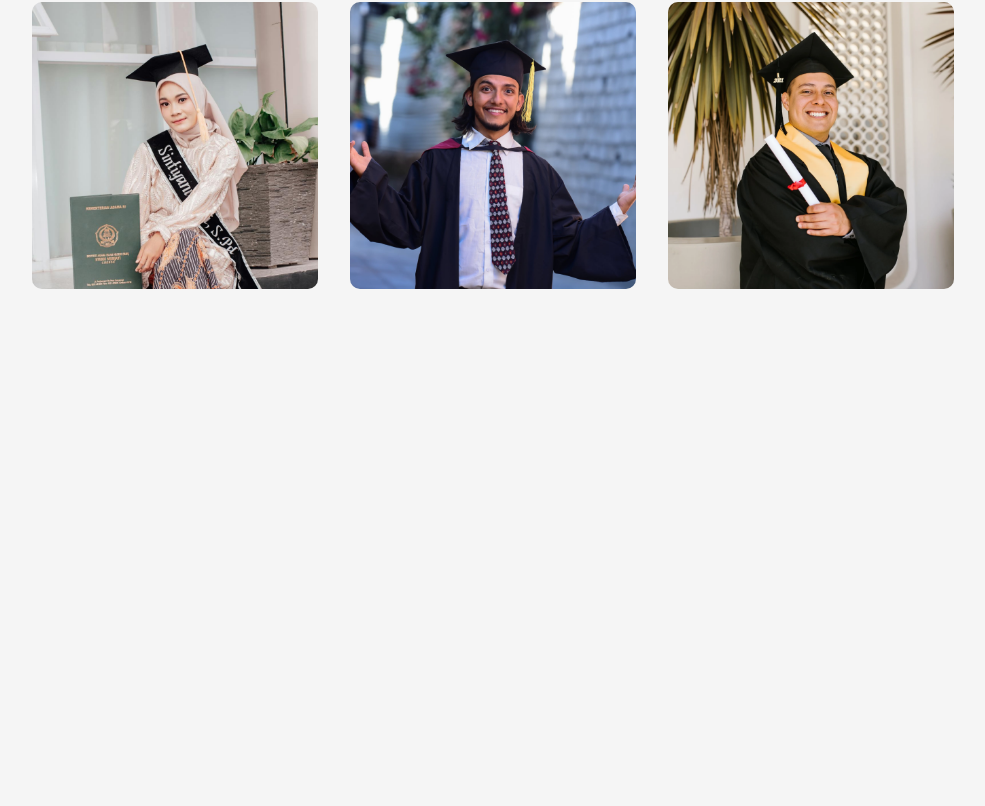
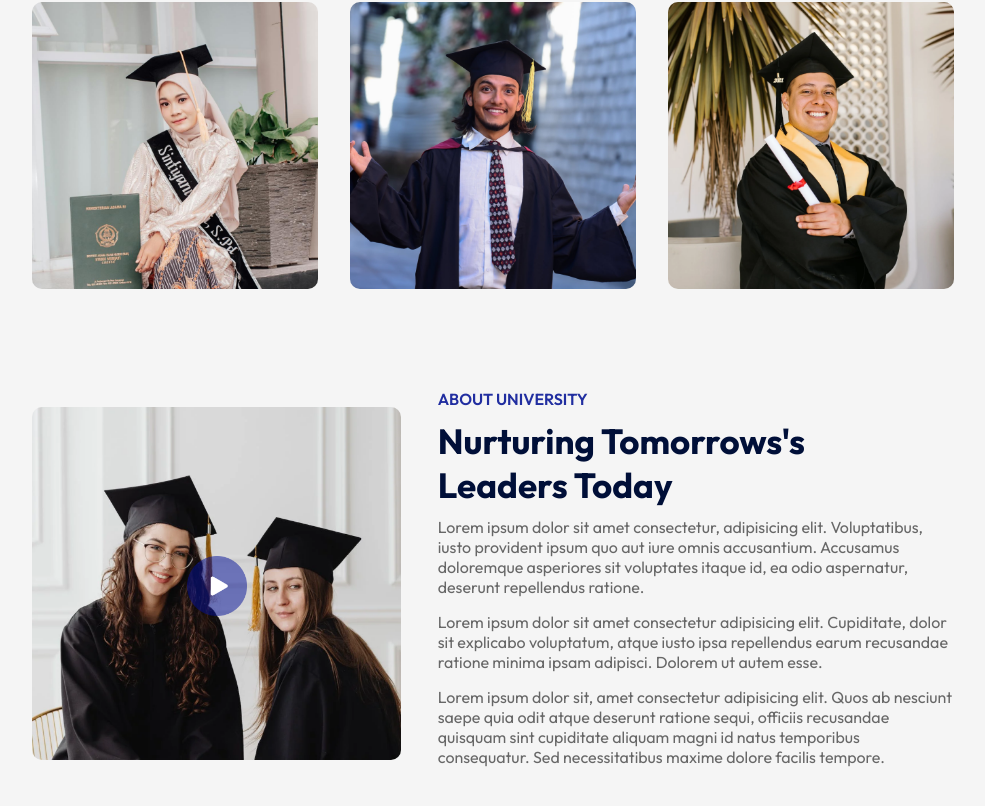
Before and after one commit to Vrushabh-Kun-Dev/edusity_college-website-react, a React (Vite) app: page / in a window 1280 px wide. Shown: the part 1012-1818 px from the top of the page, without its empty margins (147-1132 px from the left). Before the commit the page ends 1381 px from the top, so only its background shows below. Built offline with nearby package versions, Linux system fonts and the light colour scheme.

Commit message:
About Section is Added

```diff
--- a/src/App.jsx
+++ b/src/App.jsx
@@ -1,3 +1,4 @@
+import About from "./Components/About/About";
 import Hero from "./Components/Hero/Hero";
 import Navbar from "./Components/Navbar/Navbar";
 import Programs from "./Components/Programs/Programs";
@@ -11,6 +12,7 @@ const App = () => {
       <div className="container">
         <Title subTitle="Our Program" title="What We Offer"/>
         <Programs />
+        <About/>
       </div>
     </>
   );
--- /dev/null
+++ b/src/Components/About/About.css
@@ -0,0 +1,45 @@
+.about {
+    margin: 100px auto;
+    display: flex;
+    align-items: center;
+    justify-content: space-between;
+    width: 90%;
+
+}
+.about-left{
+    flex-basis: 40%;
+    position: relative;
+
+}
+.about-right{
+    flex-basis: 56%;
+
+}
+.about-img{
+    width: 100%;
+    border-radius: 10px;
+
+}
+.play-icon{
+    width: 60px;
+    position: absolute;
+    top: 50%;
+    left: 50%;
+    transform: translate(-50%, -50%);
+}
+.about h3{
+    font-weight: 600;
+    font-size: 16px;
+    color: #212EA0;
+
+}
+.about h2{
+    font-size: 35px;
+    color: #000F38;
+    margin: 10px 0;
+    max-width: 400px;
+}
+.about p{
+    color: #676767;
+    margin-bottom: 15px;
+}
--- /dev/null
+++ b/src/Components/About/About.jsx
@@ -0,0 +1,25 @@
+import "./About.css";
+import about_img from "../../assets/about.png";
+import play_icon from '../../assets/play-icon.png'
+
+const About = () => {
+  return (
+    <>
+      <div className="about">
+        <div className="about-left">
+          <img src={about_img} alt="about_img" className="about-img" />
+          <img src={play_icon} alt="play_icon" className="play-icon" />
+        </div>
+        <div className="about-right">
+            <h3>ABOUT UNIVERSITY</h3>
+            <h2>Nurturing Tomorrows's Leaders Today</h2>
+            <p>Lorem ipsum dolor sit amet consectetur, adipisicing elit. Voluptatibus, iusto provident ipsum quo aut iure omnis accusantium. Accusamus doloremque asperiores sit voluptates itaque id, ea odio aspernatur, deserunt repellendus ratione.</p>
+            <p>Lorem ipsum dolor sit amet consectetur adipisicing elit. Cupiditate, dolor sit explicabo voluptatum, atque iusto ipsa repellendus earum recusandae ratione minima ipsam adipisci. Dolorem ut autem esse.</p>
+            <p>Lorem ipsum dolor sit, amet consectetur adipisicing elit. Quos ab nesciunt saepe quia odit atque deserunt ratione sequi, officiis recusandae quisquam sint cupiditate aliquam magni id natus temporibus consequatur. Sed necessitatibus maxime dolore facilis tempore.</p>
+        </div>
+      </div>
+    </>
+  );
+};
+
+export default About;
--- a/src/Components/Navbar/Navbar.css
+++ b/src/Components/Navbar/Navbar.css
@@ -21,3 +21,7 @@ nav ul li {
     margin: 5px 20px;
     font-size: 16px;
 }
+.dark-nav{
+    background: #212EA0;
+    transition: 0.5s;
+}
--- a/src/Components/Navbar/Navbar.jsx
+++ b/src/Components/Navbar/Navbar.jsx
@@ -1,9 +1,18 @@
 import './Navbar.css'
 import logo from '../../assets/logo.png'
+import { useEffect, useState } from 'react'
 const Navbar = () => {
+
+    const [sticky, setSticky] = useState(false);
+
+    useEffect(( )=>{
+        window.addEventListener('scroll', ()=>{
+            window.scrollY > 550 ? setSticky(true) : setSticky(false);
+        })
+    },[])
     return (
         <>
-            <nav className='container'>
+            <nav className={`container ${sticky ? 'dark-nav' : ''}`}>
                 <img src={logo} alt="Logo" className='logo' />
                 <ul>
                     <li>Home</li>
```
